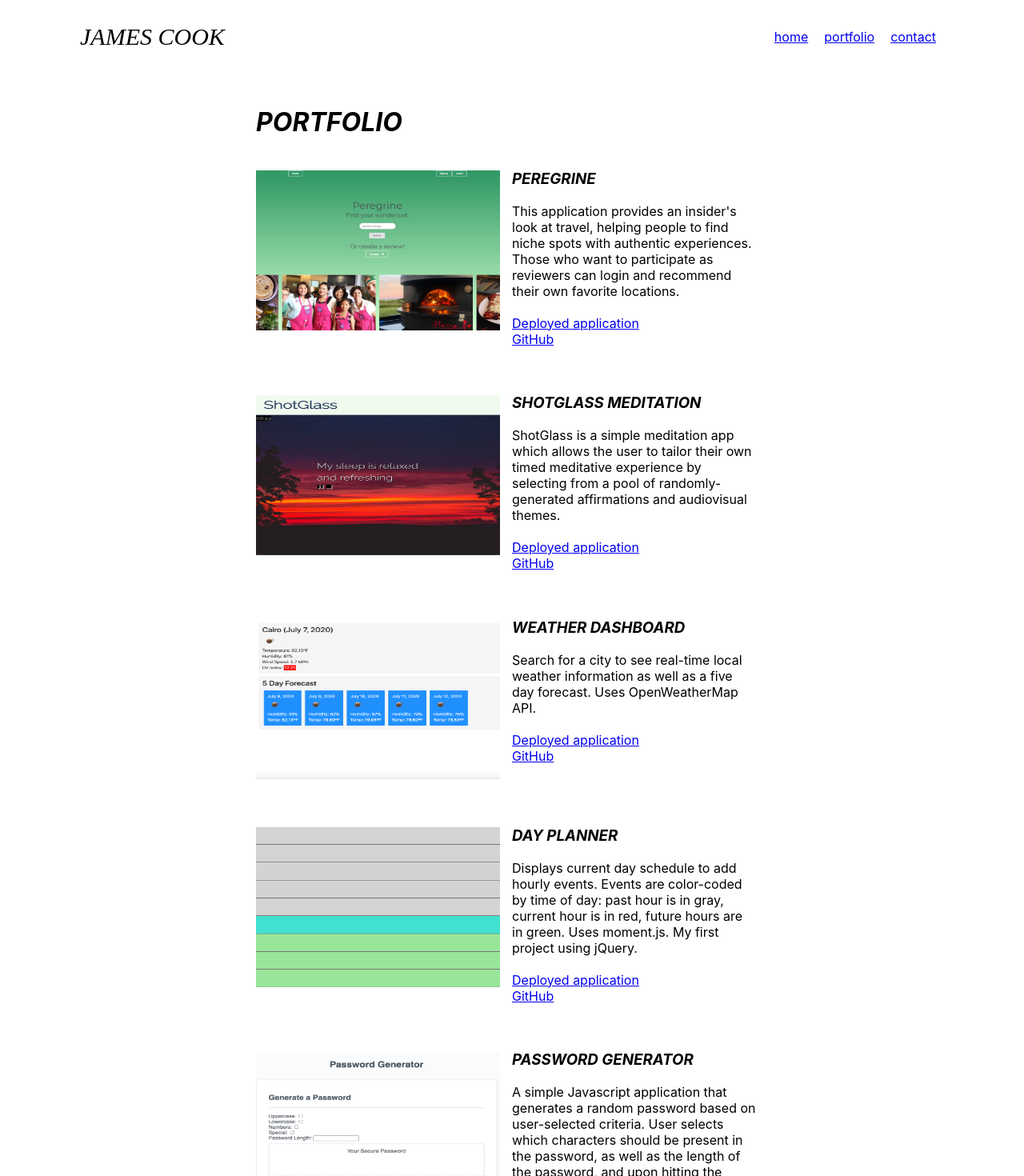
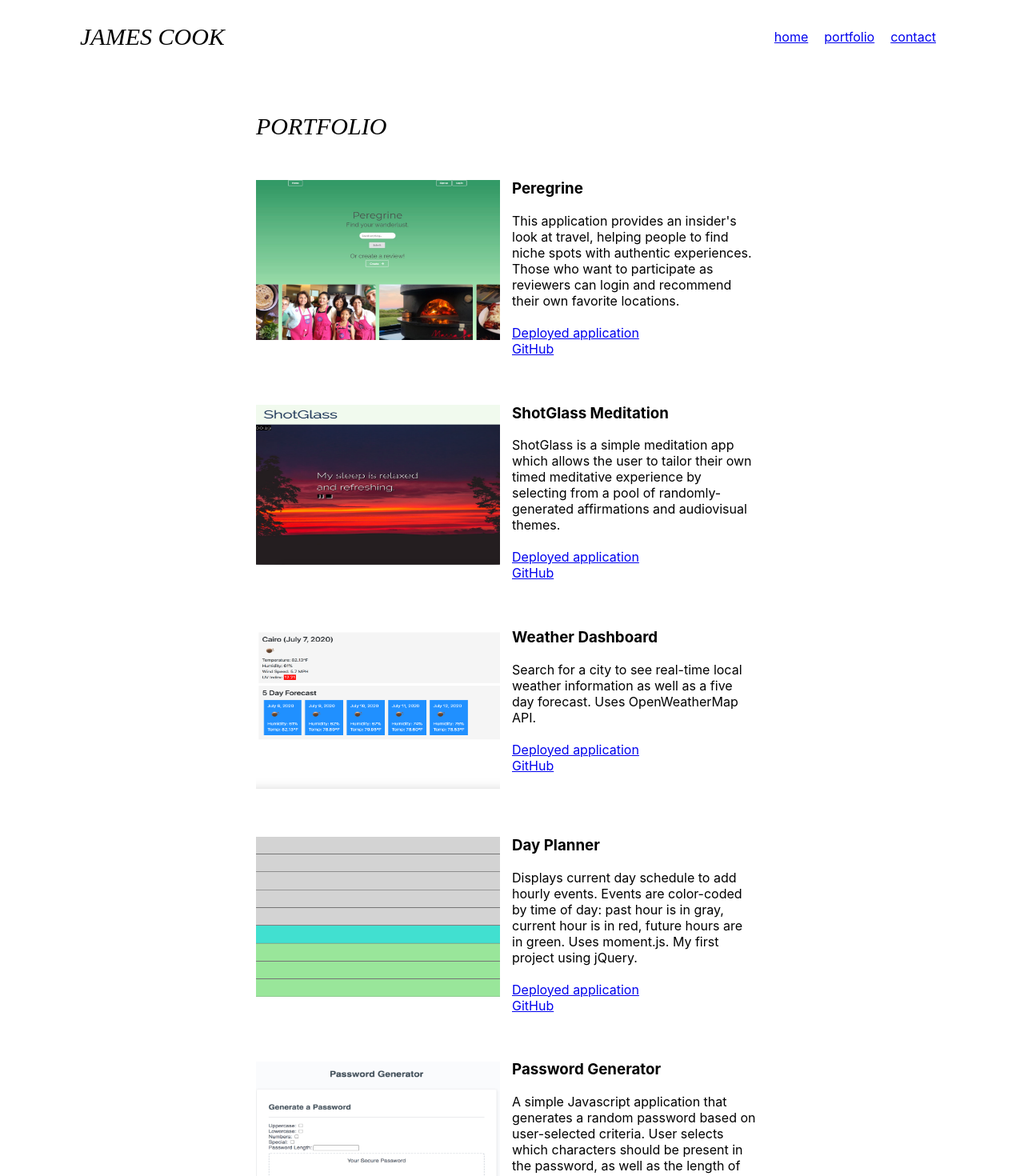
Before and after one commit to youfoundjames/reactPortfolio, a React (Create React App) app: page /portfolio in a window 1280 px wide. Shown: the top 1470 px of the page at 80% size. Built offline with nearby package versions, Linux system fonts and the light colour scheme.

Commit message:
styling/readme

```diff
--- a/src/App.js
+++ b/src/App.js
@@ -1,4 +1,4 @@
-import React, { Component } from 'react';
+import React from 'react';
 import { BrowserRouter, Route, Switch } from 'react-router-dom';
 
 import Home from './components/Home';
--- a/src/components/Contact.js
+++ b/src/components/Contact.js
@@ -3,9 +3,12 @@ import React from 'react';
 const Contact = () => {
    return (
       <div className="main">
-         <h1><b><i>CONTACT</i></b></h1>
+         <p className="times"><i>CONTACT</i></p>
 
-         <div class="form-group">
+         cookjamesarthur [at] gmail [dot] com <br/><br/>
+
+         <a href="https://www.linkedin.com/in/james-cook-b0b53a145/">https://www.linkedin.com/in/james-cook-b0b53a145/</a>
+         {/* <div class="form-group">
             <label>Name:</label><br />
             <input type="text" class="form-control" id="exampleInputPassword1" placeholder="John Smith" /><br /><br />
          </div>
@@ -21,7 +24,7 @@ const Contact = () => {
                placeholder="Your message here"></textarea><br /><br />
          </div>
 
-         <button type="button" class="btn btn-primary" id="submitBtn">Submit</button>
+         <button class="w3-btn w3-white w3-border w3-border-blue w3-round">Submit</button> */}
       </div>
    );
 }
--- a/src/components/Home.js
+++ b/src/components/Home.js
@@ -10,11 +10,11 @@ const home = () => {
             <div>
                 <div className="row">
                     <div className="columnPadded">
-                        <img src={sax} style={{ width: "100%" }} alt="James Cook plsaxophone at the Green Mill"
+                        <img src={sax} style={{ width: "100%" }} alt="James Cook playing alto saxophone"
                         />
                     </div>
                     <div className="columnPadded">
-                        I am a full-stack web developer originally from Chicago, IL, currently based in Brooklyn, NY. I am fluent in Javascript, React.js, CSS, MySQL, Node/Express, and MongoDB, among other technologies. In 2020, I recieved a certificate in full-stack web development from Columbia University in New York.<br /><br /><br />
+                        I am a full-stack web developer originally from Chicago, IL, currently based in Brooklyn, NY. I am fluent in Javascript, React.js, CSS, Node/Express, MySQL, and MongoDB, among other technologies. In 2020, I recieved a certificate in full-stack web development from Columbia University in New York.<br /><br /><br />
 Contact me at:<br />
             <i>cookjamesarthur [at] gmail [dot] com</i><br /><br />
                         <a href="https://github.com/jamescook98">GitHub</a>
--- a/src/components/Portfolio.js
+++ b/src/components/Portfolio.js
@@ -8,14 +8,14 @@ import password from '../assets/password.png';
 const Portfolio = () => {
    return (
       <div className="main">
-         <h1><b><i>PORTFOLIO</i></b></h1>
+         <p className="times"><i>PORTFOLIO</i></p>
 
          <div className="row">
             <div className="column">
                <img className="portfolioImg" src={peregrine} alt="demo of peregrine travel app" />
             </div>
             <div className="column">
-               <h3><i>PEREGRINE</i></h3>
+               <h3>Peregrine</h3>
                This application provides an insider's look at travel, helping people to find niche spots with authentic experiences. Those who want to participate as reviewers can login and recommend their own favorite locations. <br /><br />
                <a className="portfolio-link" href="https://peregrine-travel.herokuapp.com/">Deployed application</a>
                <a className="plinksmall" href="https://github.com/jamescook98/peregrine">GitHub</a>
@@ -29,7 +29,7 @@ const Portfolio = () => {
                <img className="portfolioImg" src={shotglass} alt="demo of shotglass meditation app" />
             </div>
             <div className="column">
-               <h3><i>SHOTGLASS MEDITATION</i></h3>
+               <h3>ShotGlass Meditation</h3>
                ShotGlass is a simple meditation app which allows the user to tailor their own timed meditative experience by selecting from a pool of randomly-generated affirmations and audiovisual themes. <br /><br />
                <a className="portfolio-link" href="https://bubblyrobot.github.io/teamrepo/">Deployed application</a>
                <a className="plinksmall" href="https://github.com/jamescook98/shotglassmeditation">GitHub</a>
@@ -43,7 +43,7 @@ const Portfolio = () => {
                <img className="portfolioImg" src={weather} alt="demo of weather dashboard app" />
             </div>
             <div className="column">
-               <h3><i>WEATHER DASHBOARD</i></h3>
+               <h3>Weather Dashboard</h3>
                Search for a city to see real-time local weather information as well as a five day forecast. Uses OpenWeatherMap API.<br /><br />
                <a className="portfolio-link" href="https://jamescook98.github.io/weatherdashboard">Deployed application</a>
                <a className="plinksmall" href="https://github.com/jamescook98/weatherdashboard">GitHub</a>
@@ -57,7 +57,7 @@ const Portfolio = () => {
                <img className="portfolioImg" src={workday} alt="demo of workday planner app" />
             </div>
             <div className="column">
-               <h3><i>DAY PLANNER</i></h3>
+               <h3>Day Planner</h3>
                Displays current day schedule to add hourly events. Events are color-coded by time of day: past hour is in gray, current hour is in red, future hours are in green. Uses moment.js. My first project using jQuery.<br/><br/>
                <a className="portfolio-link" href="https://jamescook98.github.io/dayplanner">Deployed application</a>
                <a className="plinksmall" href="https://github.com/jamescook98/dayplanner">GitHub</a>
@@ -71,7 +71,7 @@ const Portfolio = () => {
                <img className="portfolioImg" src={password} alt="demo of password generator app" />
             </div>
             <div className="column">
-               <h3><i>PASSWORD GENERATOR</i></h3>
+               <h3>Password Generator</h3>
                A simple Javascript application that generates a random password based on user-selected criteria. User selects which characters should be present in the password, as well as the length of the password, and upon hitting the "generate" button a random password meeting these standards will be printed to the screen.<br/><br/>
                <a className="portfolio-link" href="https://jamescook98.github.io/passwordgenerator">Deployed application</a>
                <a className="plinksmall" href="https://github.com/jamescook98/passwordgenerator">GitHub</a>
--- a/src/components/style.css
+++ b/src/components/style.css
@@ -93,3 +93,8 @@ button {
     color: white;
     font-size: 16px;
 }
+
+.times {
+    font-family: 'Times New Roman', Times, serif;
+    font-size: 30px;
+}
```
Also changed, not shown: 1 other file (tests, documents, lock files or other folders).
